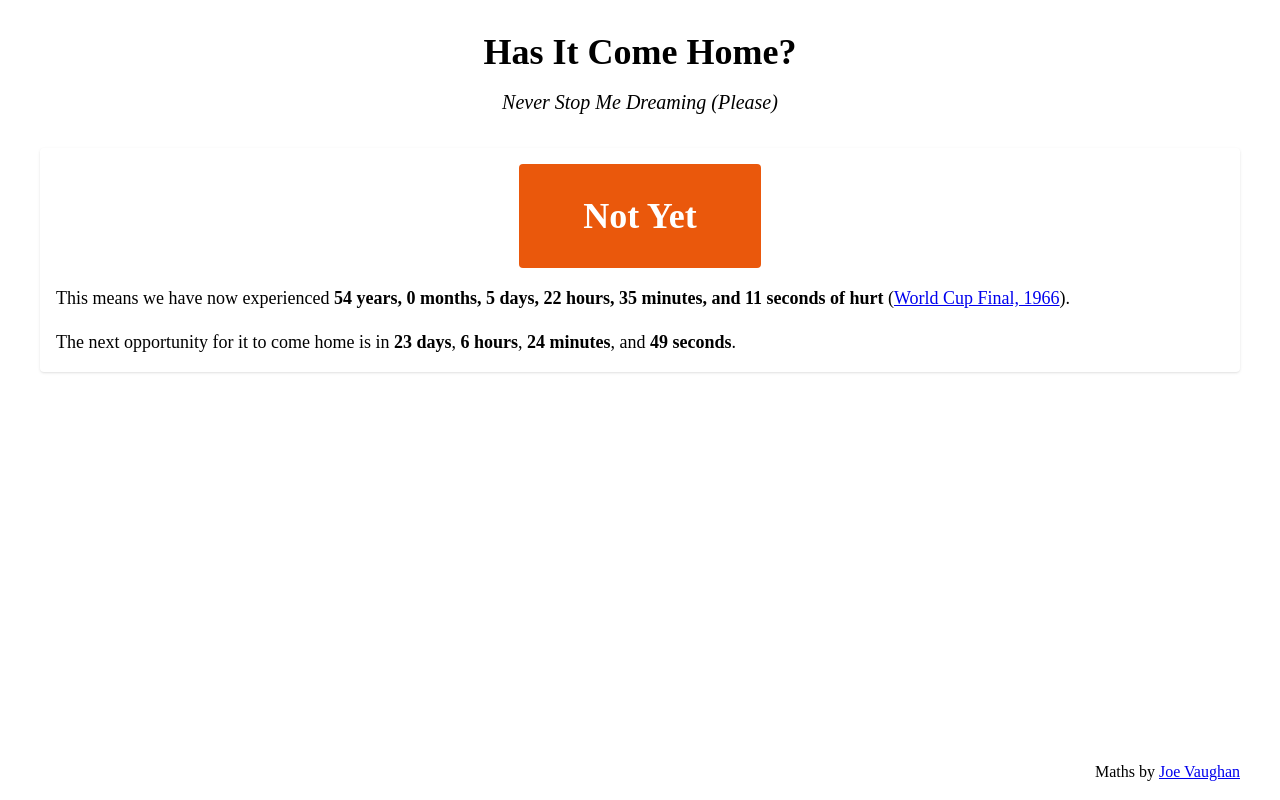
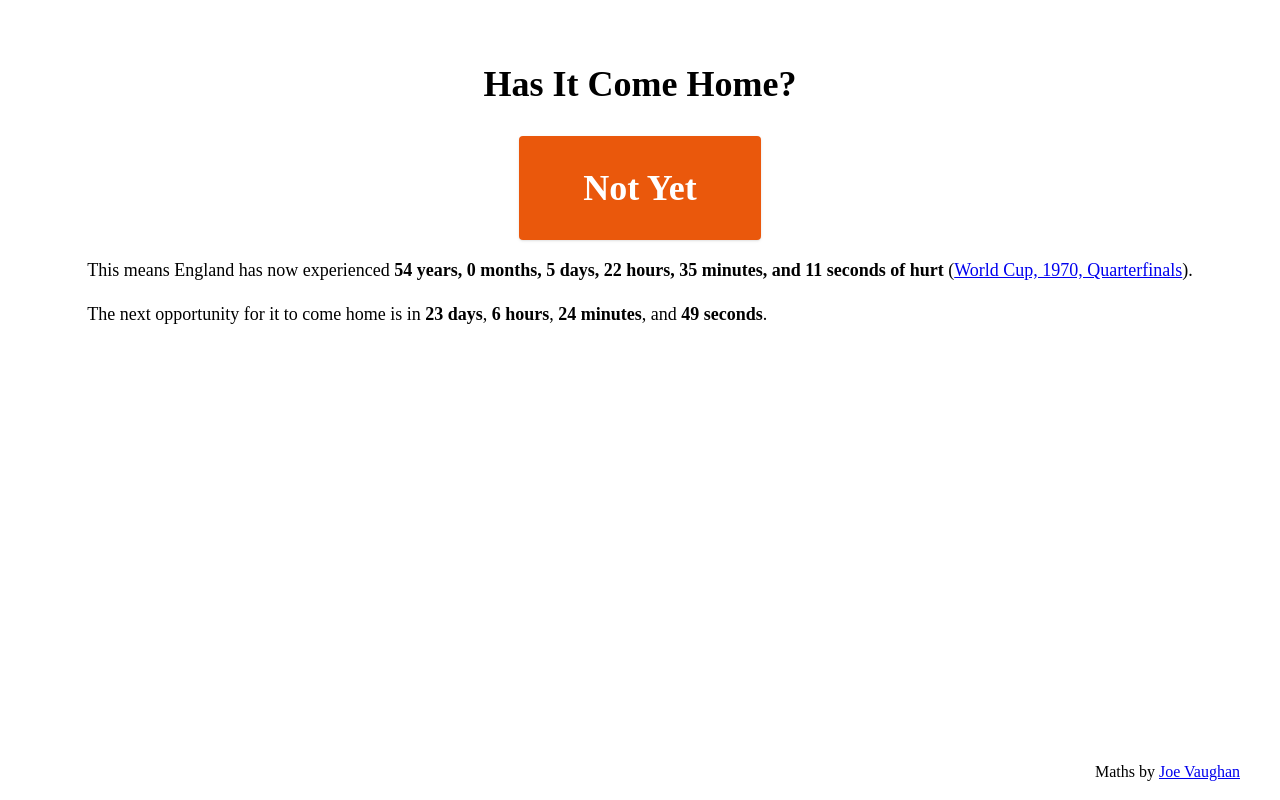
Before and after one commit to joevaugh4n/hasitcomehome, a website: page index.html in a window 1280 px wide. Drawn offline with nearby package versions, Linux system fonts and the light colour scheme; files that its build step writes are made by us from their sources.

Commit message:
updates to styling

```diff
--- a/index.html
+++ b/index.html
@@ -25,18 +25,21 @@
 </head>
 
 <body class="min-h-screen flex flex-col">
-    <main class="flex flex-col flex-1 items-center font-serif mx-10">
-        <header class="flex flex-col items-center mt-8 mb-8">
-            <h1 class="text-4xl font-bold mb-4 text-center">Has It Come Home?</h1>
-            <h2 class="text-xl italic">Never Stop Me Dreaming (Please)</h2>
+    <main class="flex flex-col flex-1 items-center font-serif px-12 my-8">
+        <header class="flex flex-col items-center">
+            <h1 class="text-4xl font-bold my-8 text-center">Has It Come Home?</h1>
         </header>
 
-        <article class="flex flex-col items-start shadow p-4 rounded w-full">
-            <div class="text-4xl py-8 px-16 rounded text-white font-semibold mb-4 bg-orange-600 self-center">Not Yet
-            </div>
+        <article class="text-4xl py-8 px-16 rounded text-white font-semibold mb-4 bg-orange-600 self-center shadow">Not
+            Yet
+        </article>
+
+        <aside>
+
             <div id="time-since-last-win" class="text-lg mb-4"></div>
             <div id="time-to-next-opportunity" class="text-lg"></div>
-        </article>
+
+        </aside>
 
         <script>
             function updateTimer() {
@@ -55,7 +58,7 @@
                 const secondsSinceLastWin = Math.floor((diffToLastWin % (1000 * 60)) / 1000);
 
                 document.getElementById('time-since-last-win').innerHTML =
-                    `This means we have now experienced <b>${yearsSinceLastWin} years, ${monthsSinceLastWin} months, ${daysSinceLastWin} days, ${hoursSinceLastWin} hours, ${minutesSinceLastWin} minutes, and ${secondsSinceLastWin} seconds of hurt</b> (<a href="https://en.wikipedia.org/wiki/1966_FIFA_World_Cup_final" class='underline text-[#0000EE]' title="World Cup Final, 1966">World Cup Final, 1966</a>).`;
+                    `This means England has now experienced <b>${yearsSinceLastWin} years, ${monthsSinceLastWin} months, ${daysSinceLastWin} days, ${hoursSinceLastWin} hours, ${minutesSinceLastWin} minutes, and ${secondsSinceLastWin} seconds of hurt</b> (<a href="http://www.englandfootballonline.com/Seas1960-70/1969-70/M0448WGr1970.html" class='underline text-[#0000EE]' title="World Cup, 1970, Quarterfinals">World Cup, 1970, Quarterfinals</a>).`;
 
                 // Calculate the time difference from now to the next opportunity
                 const diffToOpportunity = nextOpportunity - now;
@@ -79,7 +82,7 @@
         <div>Maths by <a class="underline text-[#0000EE]" href="https://joevaughan.net">Joe Vaughan</a></div>
         <script type='text/javascript' src='https://storage.ko-fi.com/cdn/widget/Widget_2.js'></script>
         <script type='text/javascript'>
-            kofiwidget2.init('coffee for more maths', '#29abe0', 'B0B7ZLCIS');
+            kofiwidget2.init('Coffee for more maths', '#29abe0', 'B0B7ZLCIS');
             kofiwidget2.draw();
         </script>
     </footer>
```
Also changed, not shown: _site/index.html, _site/tailwind.css.
